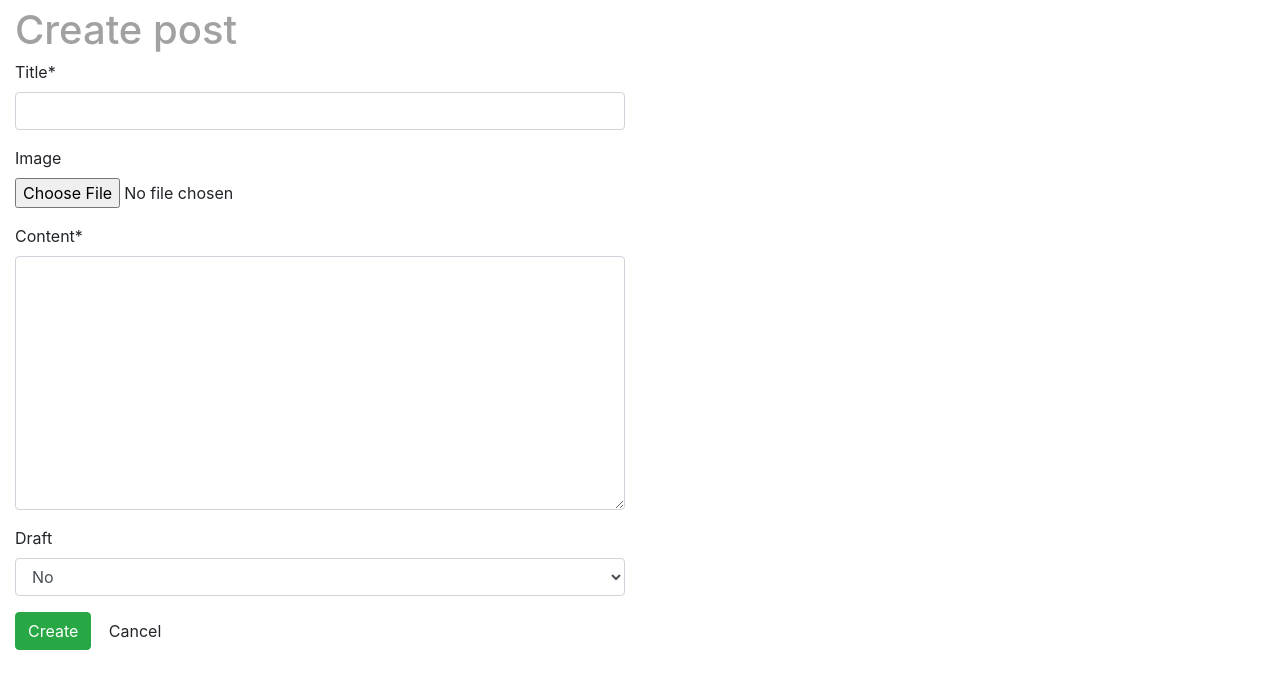
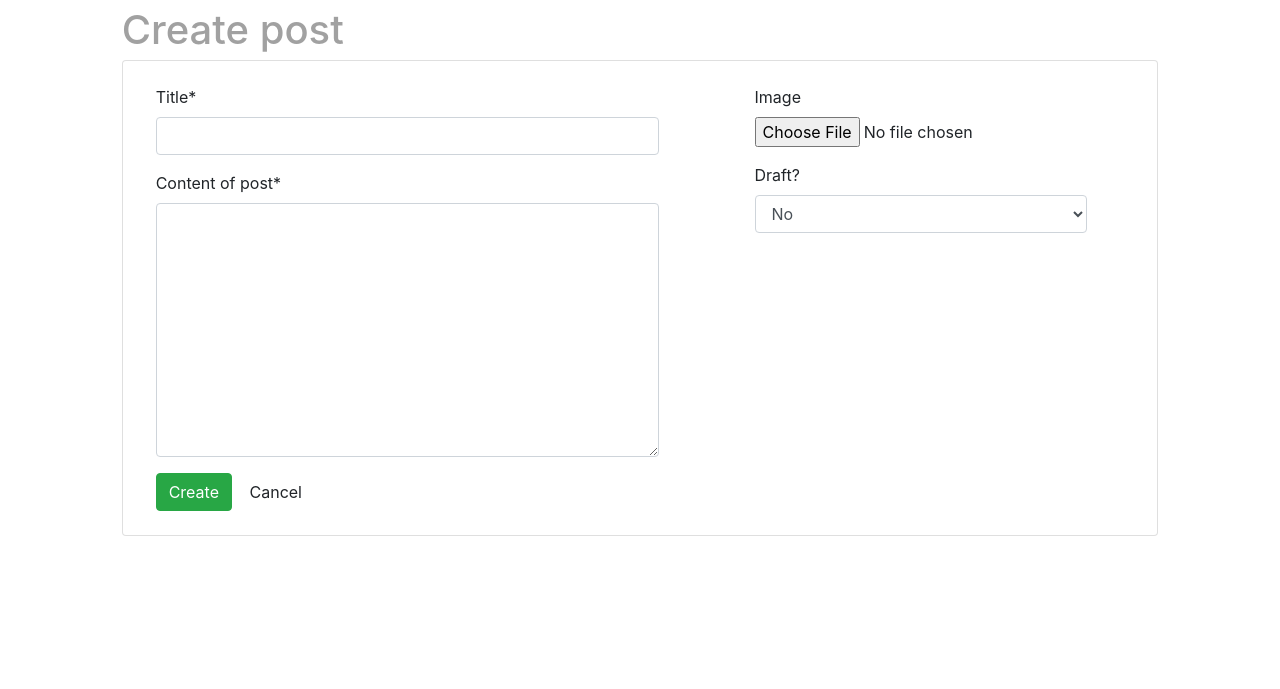
Before and after one commit to rewalkerof/microblog, a Django app: page /posts/create/ in a window 1280 px wide. Shown: the part 94-783 px from the top of the page. Run offline with Django 3.2, Linux system fonts and the light colour scheme; some libraries are stand-ins or nearby versions.

Commit message:
rewriting crispy form

```diff
--- a/djblog/posts/forms.py
+++ b/djblog/posts/forms.py
@@ -1,14 +1,21 @@
+from crispy_forms.helper import FormHelper
 from django import forms
 
 from .models import Post
 
 
 class PostForm(forms.ModelForm):
+    def __init__(self, *args, **kwargs):
+        super(PostForm, self).__init__(*args, **kwargs)
+        self.fields['title'].label = 'Title'
+        self.fields['draft'].label = 'Draft?'
+        self.fields['content'].label = 'Content of post'
+
     class Meta:
         model = Post
         fields = [
             'title',
+            'content',
             'image',
-            'content',
             'draft',
         ]
--- a/djblog/templates/post_form.html
+++ b/djblog/templates/post_form.html
@@ -4,14 +4,31 @@
 
 {% block content %}
     <div class="row">
-        <div class="col col-lg-6 mr-auto">
+        <div class="col-12 col-lg-10 mx-auto">
             <h1 class="modal-title title-blog">{{ title }}</h1>
-            <form method="POST" enctype="multipart/form-data">
-                {% csrf_token %}
-                {{ form|crispy }}
-                <button class="btn btn-success">Create</button>
-                <a href="{% url 'posts:list' %}" class="btn btn-default">Cancel</a>
-            </form>
+            <div class="card">
+                <div class="row">
+                    <div class="card-block col-12 p-4 mx-4">
+                        <form method="POST" enctype="multipart/form-data">
+                            {% csrf_token %}
+                            <div class="form-row">
+                                <div class="form-group col-10 col-lg-6 mb-0">
+                                    {{ form.title|as_crispy_field }}
+                                    {{ form.content|as_crispy_field }}
+                                </div>
+                                <div class="form-group col-10 col-lg-4 offset-lg-1 mb-0 ">
+                                    {{ form.image|as_crispy_field }}
+                                    {{ form.draft|as_crispy_field }}
+                                </div>
+                                <div class="form-group col-lg-6 mb-0">
+                                    <button class="btn btn-success">Create</button>
+                                    <a href="{% url 'posts:list' %}" class="btn btn-default">Cancel</a>
+                                </div>
+                            </div>
+                        </form>
+                    </div>
+                </div>
+            </div>
         </div>
     </div>
 {% endblock content %}
```
